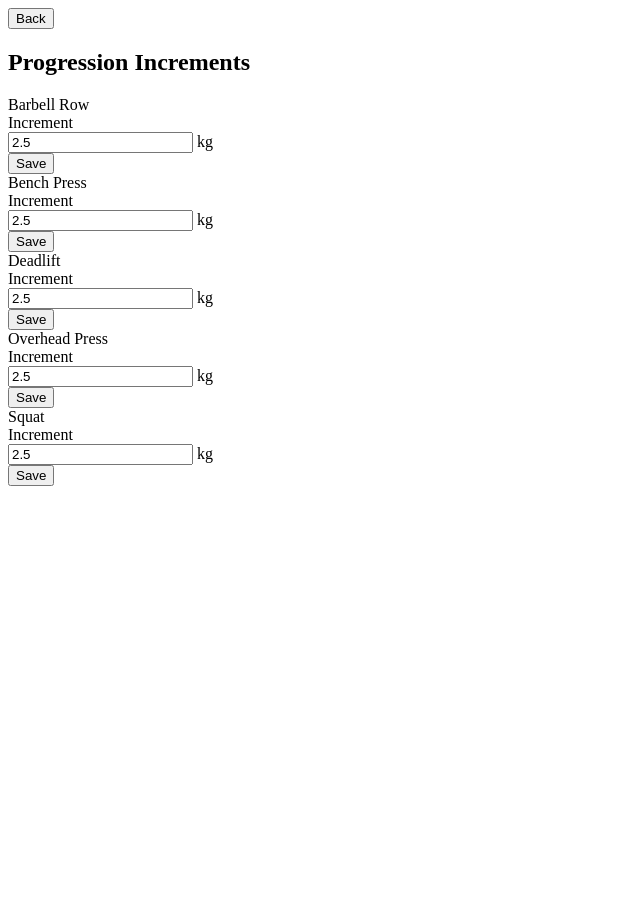
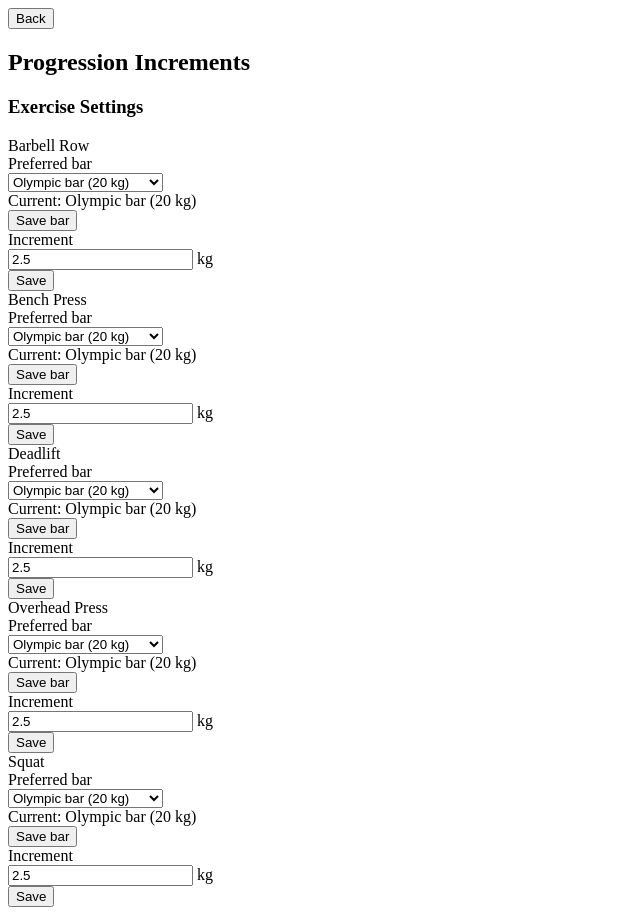
Before and after one commit to pattyde/workout-tracker, a React (Vite) app: page / in a window 1280 px wide. Both pictures are taken after a click on the button "Edit Increments". Shown: the whole page, without its empty margins (0-640 px from the left). Before the commit the page ends 800 px from the top, so only its background shows below. Built offline with nearby package versions, Linux system fonts and the light colour scheme.

Commit message:
allow user to select preferred bar per exercise

```diff
--- a/src/domain/bars/barTypes.ts
+++ b/src/domain/bars/barTypes.ts
@@ -1,12 +1,41 @@
 export interface BarType {
   id: string
+  name: string
   weight: number
+  unit: 'kg' | 'lb'
 }
 
 const BAR_TYPES: Record<string, BarType> = {
-  'olympic-20kg': { id: 'olympic-20kg', weight: 20 },
+  'olympic-20kg': {
+    id: 'olympic-20kg',
+    name: 'Olympic bar',
+    weight: 20,
+    unit: 'kg',
+  },
+  'training-15kg': {
+    id: 'training-15kg',
+    name: 'Training bar',
+    weight: 15,
+    unit: 'kg',
+  },
+  'technique-7.5kg': {
+    id: 'technique-7.5kg',
+    name: 'Technique bar',
+    weight: 7.5,
+    unit: 'kg',
+  },
 }
 
 export function getBarWeight(barTypeId: string): number {
   return BAR_TYPES[barTypeId]?.weight ?? 20
 }
+
+export function getBarType(
+  barTypeId: string
+): BarType | null {
+  return BAR_TYPES[barTypeId] ?? null
+}
+
+export function listBarTypes(): BarType[] {
+  return Object.values(BAR_TYPES)
+}
--- a/src/domain/models/ProgressionState.ts
+++ b/src/domain/models/ProgressionState.ts
@@ -33,4 +33,7 @@ export interface ProgressionState {
 
   /** Unit of measurement for this exercise */
   unit: 'kg' | 'lb'
+
+  /** Preferred bar type for future workouts (defaults to olympic-20kg) */
+  preferredBarTypeId?: string
 }
--- a/src/domain/workout/workoutBuilder.ts
+++ b/src/domain/workout/workoutBuilder.ts
@@ -65,7 +65,8 @@ export function buildWorkoutExercises(
       orderIndex: index,
       sets,
       workWeight: progression.currentWeight,
-      barTypeId: DEFAULT_BAR_TYPE_ID,
+      barTypeId:
+        progression.preferredBarTypeId ?? DEFAULT_BAR_TYPE_ID,
       useSharedBarLoading: false,
     }
   })
--- /dev/null
+++ b/src/services/preferredBarService.ts
@@ -0,0 +1,24 @@
+import type { ProgressionStateRepository } from '../data/ProgressionStateRepository'
+import type { ProgressionState } from '../domain/models/ProgressionState'
+
+export async function updatePreferredBarType(
+  exerciseDefinitionId: string,
+  preferredBarTypeId: string,
+  repository: ProgressionStateRepository
+): Promise<ProgressionState> {
+  const existing =
+    await repository.getByExerciseDefinitionId(
+      exerciseDefinitionId
+    )
+  if (!existing) {
+    throw new Error('Progression state not found')
+  }
+
+  const updated: ProgressionState = {
+    ...existing,
+    preferredBarTypeId,
+  }
+
+  await repository.save(updated)
+  return updated
+}
--- a/src/ui/ProgressionIncrementScreen.tsx
+++ b/src/ui/ProgressionIncrementScreen.tsx
@@ -2,7 +2,12 @@ import { useEffect, useState } from 'react'
 import type { ExerciseDefinition } from '../domain/models/ExerciseDefinitions'
 import type { ProgressionState } from '../domain/models/ProgressionState'
 import type { ProgressionStateRepository } from '../data/ProgressionStateRepository'
+import {
+  getBarType,
+  listBarTypes,
+} from '../domain/bars/barTypes'
 import { updateProgressionIncrement } from '../services/progressionIncrementService'
+import { updatePreferredBarType } from '../services/preferredBarService'
 
 interface ProgressionIncrementScreenProps {
   exerciseDefinitions: Record<string, ExerciseDefinition>
@@ -23,6 +28,9 @@ export default function ProgressionIncrementScreen({
   const [drafts, setDrafts] = useState<Record<string, string>>(
     {}
   )
+  const [barDrafts, setBarDrafts] = useState<
+    Record<string, string>
+  >({})
   const [saving, setSaving] = useState<string | null>(null)
 
   useEffect(() => {
@@ -40,6 +48,13 @@ export default function ProgressionIncrementScreen({
               String(progression.plateIncrement)
           }
           setDrafts(nextDrafts)
+          const nextBars: Record<string, string> = {}
+          for (const progression of all) {
+            nextBars[progression.exerciseDefinitionId] =
+              progression.preferredBarTypeId ??
+              'olympic-20kg'
+          }
+          setBarDrafts(nextBars)
         }
       } catch (err) {
         if (!cancelled) {
@@ -75,6 +90,7 @@ export default function ProgressionIncrementScreen({
         Back
       </button>
       <h2>Progression Increments</h2>
+      <h3>Exercise Settings</h3>
       {progressions.map(progression => {
         const definition =
           exerciseDefinitions[progression.exerciseDefinitionId]
@@ -82,10 +98,86 @@ export default function ProgressionIncrementScreen({
         const unit = definition?.defaultUnit ?? 'kg'
         const draft =
           drafts[progression.exerciseDefinitionId] ?? ''
+        const preferredBar =
+          getBarType(
+            progression.preferredBarTypeId ??
+              'olympic-20kg'
+          ) ?? getBarType('olympic-20kg')
+        const barDraft =
+          barDrafts[progression.exerciseDefinitionId] ??
+          'olympic-20kg'
 
         return (
           <div key={progression.exerciseDefinitionId}>
             <div>{name}</div>
+            <div>
+              <label>
+                Preferred bar
+                <div>
+                  <select
+                    value={barDraft}
+                    onChange={event => {
+                      const selected = event.target.value
+                      setBarDrafts(current => ({
+                        ...current,
+                        [progression.exerciseDefinitionId]:
+                          selected,
+                      }))
+                    }}
+                  >
+                    {listBarTypes().map(bar => (
+                      <option key={bar.id} value={bar.id}>
+                        {bar.name} ({bar.weight} {bar.unit})
+                      </option>
+                    ))}
+                  </select>
+                </div>
+              </label>
+              <div>
+                Current: {preferredBar?.name ?? 'Olympic bar'} (
+                {preferredBar?.weight ?? 20}{' '}
+                {preferredBar?.unit ?? 'kg'})
+              </div>
+              <button
+                type="button"
+                onClick={async () => {
+                  const selected = barDraft
+                  setSaving(progression.exerciseDefinitionId)
+                  setError(null)
+                  try {
+                    const updated =
+                      await updatePreferredBarType(
+                        progression.exerciseDefinitionId,
+                        selected,
+                        progressionStateRepository
+                      )
+                    setProgressions(current =>
+                      current.map(item =>
+                        item.exerciseDefinitionId ===
+                        updated.exerciseDefinitionId
+                          ? updated
+                          : item
+                      )
+                    )
+                  } catch (err) {
+                    const message =
+                      err instanceof Error
+                        ? err.message
+                        : 'Unknown error'
+                    setError(message)
+                  } finally {
+                    setSaving(null)
+                  }
+                }}
+                disabled={
+                  saving === progression.exerciseDefinitionId
+                }
+              >
+                {saving === progression.exerciseDefinitionId
+                  ? 'Saving...'
+                  : 'Save bar'}
+              </button>
+            </div>
             <label>
               Increment
               <div>
```
Also changed, not shown: 2 other files (tests, documents, lock files or other folders).
